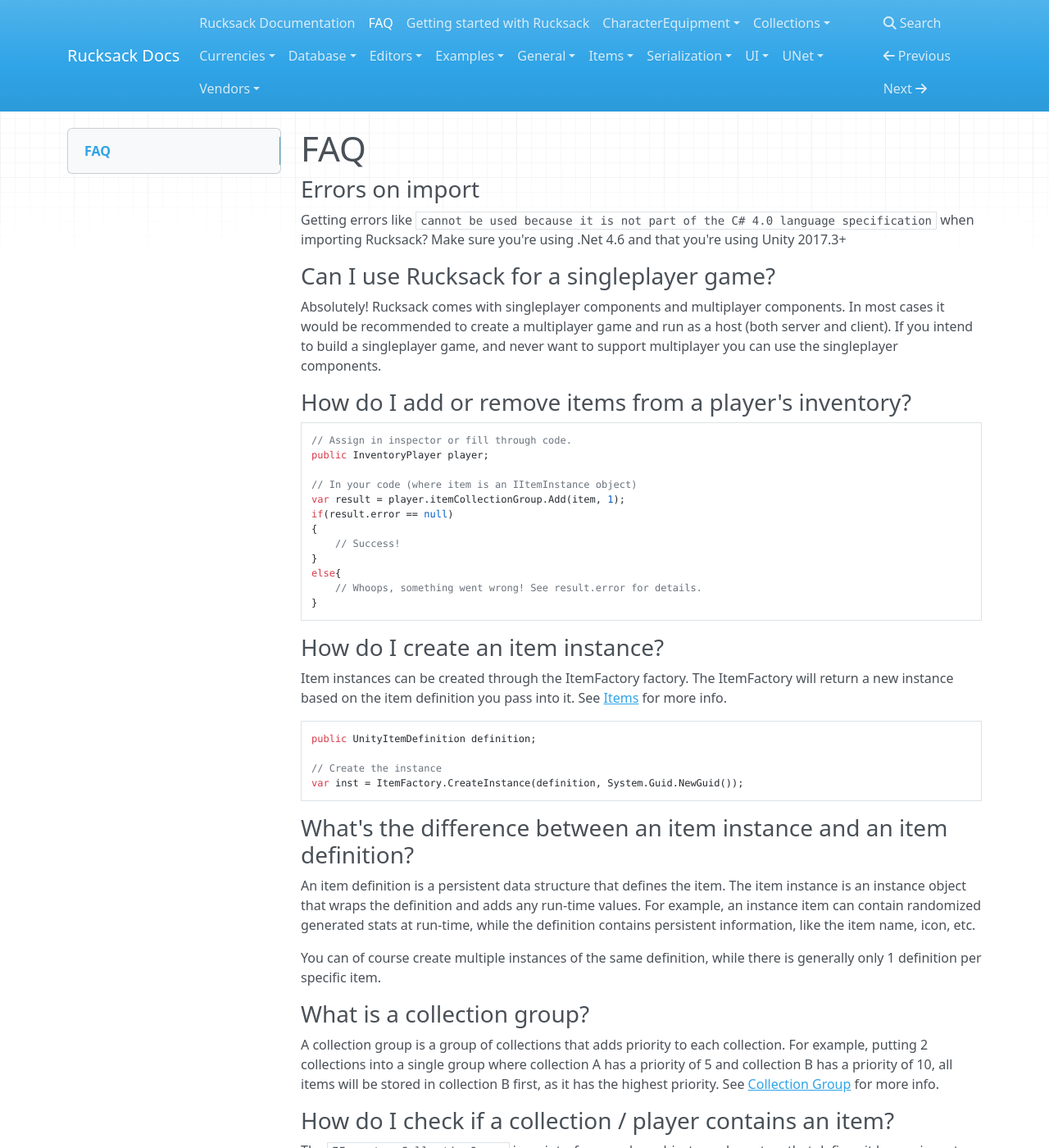
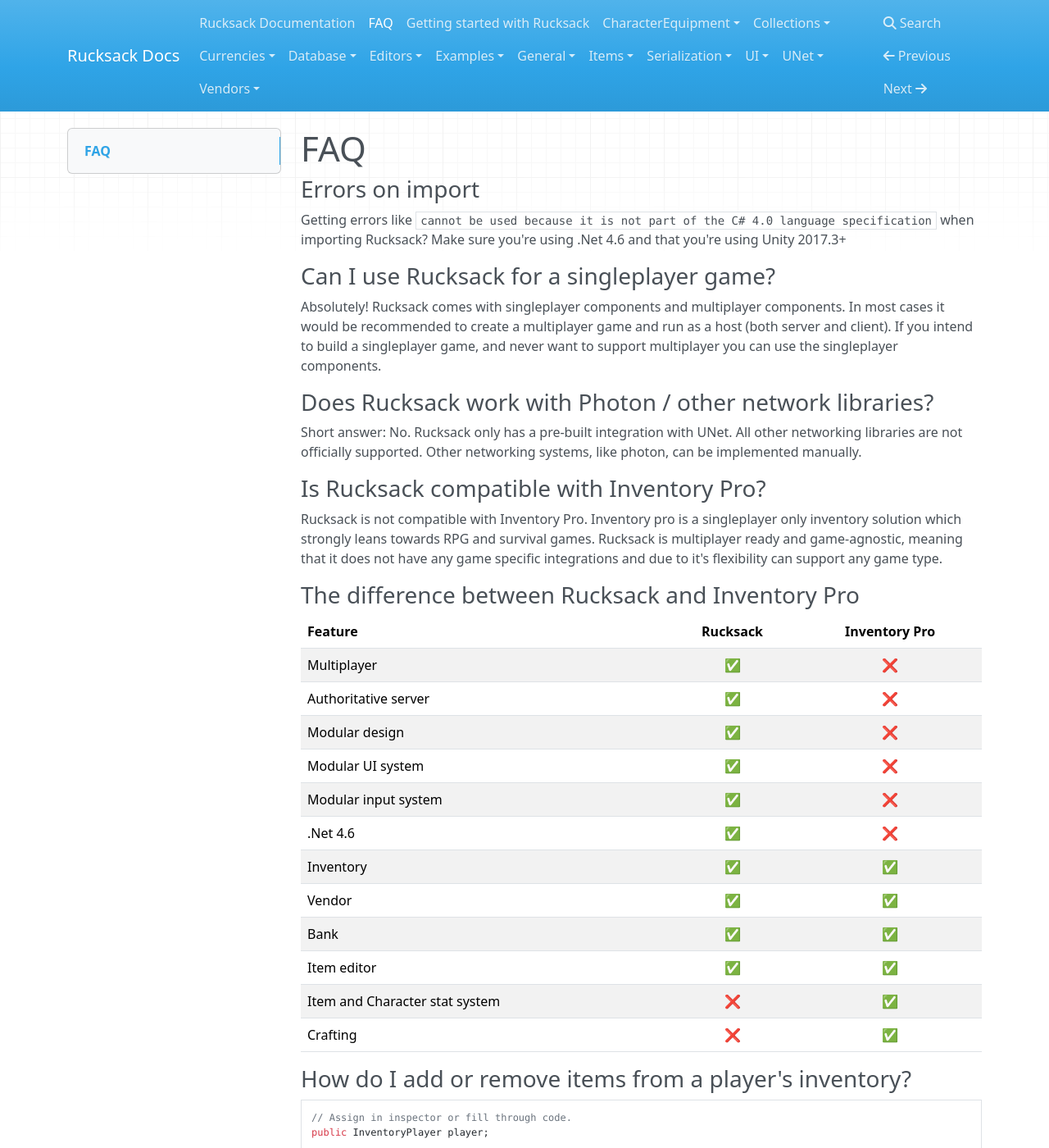
Before and after one commit to devdogio/RucksackDocs, an MkDocs documentation site: the page built from docs/FAQ.md, in a window 1280 px wide and 1400 px high. Shown: the whole window at 82% size. Built offline with MkDocs 1.6.1, drawn with Linux system fonts in a browser that asks for light colours; nearby versions of some CDN libraries.

Commit message:
FAQ comparison with inventory pro and photon questions

```diff
--- a/docs/FAQ.md
+++ b/docs/FAQ.md
@@ -7,6 +7,31 @@
 ### Can I use Rucksack for a singleplayer game?
 
 Absolutely! Rucksack comes with singleplayer components and multiplayer components. In most cases it would be recommended to create a multiplayer game and run as a host (both server and client). If you intend to build a singleplayer game, and never want to support multiplayer you can use the singleplayer components.
+
+### Does Rucksack work with Photon / other network libraries?
+
+Short answer: No. Rucksack only has a pre-built integration with UNet. All other networking libraries are not officially supported. Other networking systems, like photon, can be implemented manually.
+
+### Is Rucksack compatible with Inventory Pro?
+
+Rucksack is not compatible with Inventory Pro. Inventory pro is a singleplayer only inventory solution which strongly leans towards RPG and survival games. Rucksack is multiplayer ready and game-agnostic, meaning that it does not have any game specific integrations and due to it's flexibility can support any game type.
+
+### The difference between Rucksack and Inventory Pro
+
+| Feature | Rucksack | Inventory Pro |
+| ------------- |:-------------:|:--------------:|
+| Multiplayer | ✅ | ❌ |
+| Authoritative server | ✅ | ❌ |
+| Modular design | ✅ | ❌ |
+| Modular UI system | ✅ | ❌ |
+| Modular input system | ✅ | ❌ |
+| .Net 4.6 | ✅ | ❌ |
+| Inventory | ✅ | ✅ |
+| Vendor | ✅ | ✅ |
+| Bank | ✅ | ✅ |
+| Item editor | ✅ | ✅ |
+| Item and Character stat system | ❌ | ✅ |
+| Crafting | ❌ | ✅ |
 
 ### How do I add or remove items from a player's inventory?
 
```
